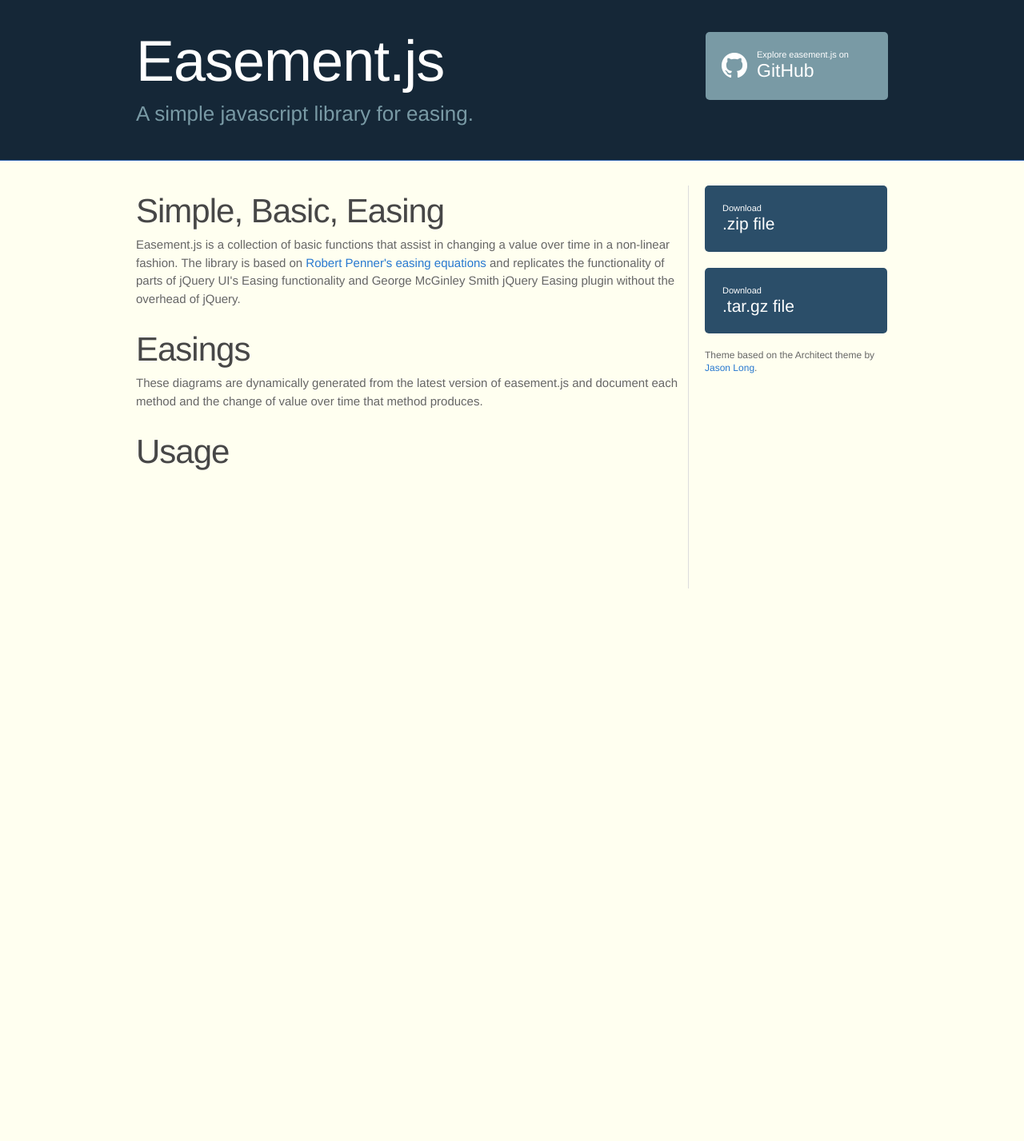
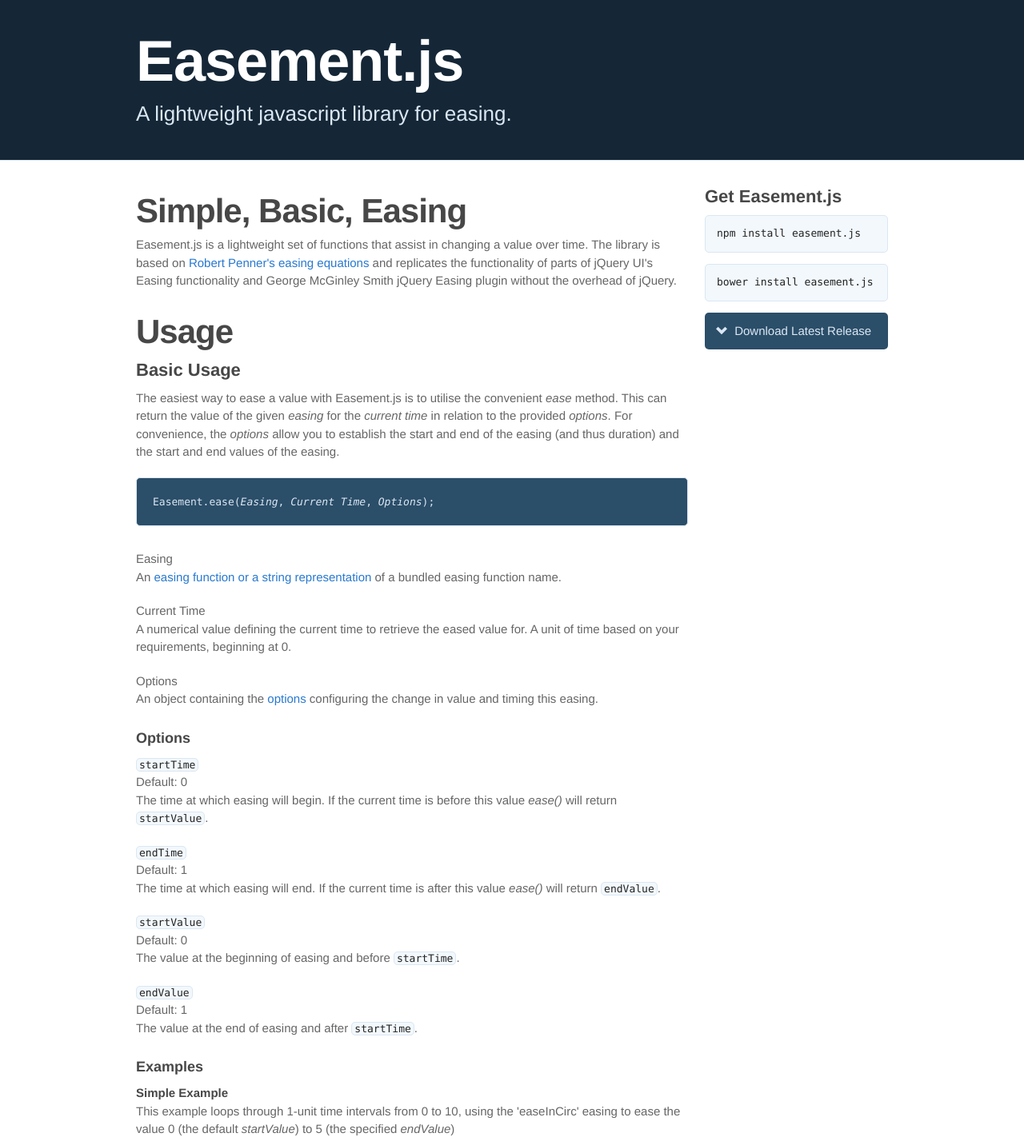
Before and after one commit to tjdavey/easement.js, a plain HTML site: page index.html in a window 1280 px wide. Shown: the top 1427 px of the page at 80% size. Before the commit the page ends 800 px from the top, so only its background shows below. Drawn offline with Linux system fonts and the light colour scheme; a script that the page names is missing.

Commit message:
Update for 1.0.1

```diff
--- a/index.html
+++ b/index.html
@@ -19,8 +19,7 @@
     <header>
       <div class="inner">
         <h1>Easement.js</h1>
-        <h2>A simple javascript library for easing.</h2>
-        <a href="https://github.com/tjdavey/easement.js" class="button"><small>Explore easement.js on</small>GitHub</a>
+        <h2>A lightweight javascript library for easing.</h2>
       </div>
     </header>
 
@@ -28,30 +27,143 @@
       <div class="inner clearfix">
         <section id="main-content">
           <h1>Simple, Basic, Easing</h1>
-		  <p>Easement.js is a collection of basic functions that assist in changing a value over time in a non-linear fashion. The library is based on <a href="http://www.robertpenner.com/easing/">Robert Penner's easing equations</a> and replicates the functionality of parts of jQuery UI's Easing functionality and George McGinley Smith jQuery Easing plugin without the overhead of jQuery.</p>
+		  <p>Easement.js is a lightweight set of functions that assist in changing a value over time. The library is based on <a href="http://www.robertpenner.com/easing/">Robert Penner's easing equations</a> and replicates the functionality of parts of jQuery UI's Easing functionality and George McGinley Smith jQuery Easing plugin without the overhead of jQuery.</p>
 
-		  <h1>Easings</h1>
+          <h1 id="usageSection">Usage</h1>
+          <h2 id="basicUsageSection">Basic Usage</h2>
+
+          <p>
+              The easiest way to ease a value with Easement.js is to utilise the convenient <em>ease</em> method. This
+              can return the value of the given <em>easing</em> for the <em>current time</em> in relation to the
+              provided <em>options</em>. For convenience, the <em>options</em> allow you to establish the start and end
+              of the easing (and thus duration) and the start and end values of the easing.
+          </p>
+
+          <pre class="signature">Easement.ease(<em>Easing</em>, <em>Current Time</em>, <em>Options</em>);</pre>
+
+          <dl>
+              <dt>
+                Easing
+              </dt>
+              <dd>
+                An <a href="#easingSection">easing function or a string representation</a> of a bundled easing function name.
+              </dd>
+              <dt>
+                Current Time
+              </dt>
+              <dd>
+                A numerical value defining the current time to retrieve the eased value for. A unit of time based on your requirements, beginning at 0.
+              </dd>
+              <dt>
+                Options
+              </dt>
+              <dd>
+                An object containing the <a href="#optionSection">options</a> configuring the change in value and timing this easing.
+              </dd>
+          </dl>
+
+          <h3 id="optionSection">Options</h3>
+
+          <dl>
+              <dt>
+                <code>startTime</code>
+              </dt>
+              <dd>
+                  Default: 0<br />
+                  The time at which easing will begin. If the current time is before this value  <em>ease()</em> will return <code>startValue</code>.
+              </dd>
+              <dt>
+                <code>endTime</code>
+              </dt>
+              <dd>
+                  Default: 1<br />
+                  The time at which easing will end. If the current time is after this value  <em>ease()</em> will return <code>endValue</code>.
+              </dd>
+              <dt>
+                <code>startValue</code>
+              </dt>
+              <dd>
+                  Default: 0<br />
+                  The value at the beginning of easing and before <code>startTime</code>.
+              </dd>
+              <dt>
+                <code>endValue</code>
+              </dt>
+              <dd>
+                  Default: 1<br />
+                  The value at the end of easing and after <code>startTime</code>.
+              </dd>
+          </dl>
+
+          <h3 id="exampleSection">Examples</h3>
+
+          <h4>Simple Example</h4>
+
+          <p>This example loops through 1-unit time intervals from 0 to 10, using the 'easeInCirc' easing to ease the value 0 (the default <em>startValue</em>) to 5 (the specified <em>endValue</em>)</p>
+
+          <pre id="simpleExample" class="exampleCode">
+var results = [];
+for (var i = 0; i <= 10; i++){
+  results.push(Easement.ease('easeInCirc', i, {
+    endTime: 10,
+    endValue: 5
+  }));
+}</pre>
+
+          <p>In this example <em>results</em> would be an array as such.</p>
+
+          <pre class="exampleOutput">
+[
+  0,
+  0.025062814466900174,
+  0.10102051443364402,
+  0.2303039929152717,
+  0.41742430504416006,
+  0.669872981077807,
+  0.9999999999999998,
+  1.4292857857285752,
+  2.000000000000001,
+  2.820550528229664,
+  5
+]</pre>
+
+          <h4>Advanced Example</h4>
+
+          <p>The options in this example are configured so the value will be eased from 2 to 8.2 using the 'easeInOutQuint' bundled easing function. The easing will begin at 500 time units, continuing for 1000 time units, ending at 1500 time units. This example will assign the value at 750 time units to <em>result</em>.</p>
+
+          <pre>var result = Easement.ease(Easement.easings.easeInOutQuint, 750, {
+    startTime: 500,
+    endTime: 1500,
+    startValue: 2,
+    endValue: 8.2
+});</pre>
+
+          <p>In this example <em>result</em> would be a value of <code>2.096875</code>.</p>
+
+		  <h1 id="easingSection">Easings</h1>
+          <h2 id="bundledEasingSection">Bundled Easing Functions</h2>
 		  <p>These diagrams are dynamically generated from the latest version of easement.js and document each method and the change of value over time that method produces.</p>
 
 		  <div id="easings">
+		  </div>
 
-		  </div>
-          <h1>Usage</h1>
-		  <p></p>
         </section>
 
         <aside id="sidebar">
-          <a href="https://github.com/tjdavey/easement.js/zipball/master" class="button">
-            <small>Download</small>
-            .zip file
+          <h2>Get Easement.js</h2>
+          <code>
+            npm install easement.js
+          </code>
+          <code>
+            bower install easement.js
+          </code>
+          <a href="https://github.com/tjdavey/easement.js/releases/latest" class="button">
+            <svg class="button-icon" viewBox="0 0 512 512">
+              <path d="M 96.00,96.00l-96.00,96.00l 256.00,256.00l 256.00-256.00l-96.00-96.00L 256.00,256.00L 96.00,96.00z"/>
+            </svg>
+            Download Latest Release
           </a>
-          <a href="https://github.com/tjdavey/easement.js/tarball/master" class="button">
-            <small>Download</small>
-            .tar.gz file
-          </a>
-          <p>
-          	Theme based on the Architect theme by <a href="https://twitter.com/jasonlong">Jason Long</a>.
-          </p>
+
         </aside>
       </div>
     </div>
--- a/js/main.js
+++ b/js/main.js
@@ -1,7 +1,8 @@
+// Setup a list of easings
 var easings_element = document.getElementById('easings');
 
-for(key in easement){
-    var easing = easement[key];
+for(key in easement.easings){
+    var easing = easement.easings[key];
 
     var easing_element = document.createElement('div');
     easing_element.setAttribute('class', 'easing easing-'+key);
--- a/stylesheets/stylesheet.css
+++ b/stylesheets/stylesheet.css
@@ -19,7 +19,7 @@
 	padding: 0;
 	border: 0;
 	font-size: 100%;
-	font: inherit;
+	font-family: inherit;
 	vertical-align: baseline;
 }
 /* HTML5 display-role reset for older browsers */
@@ -50,7 +50,7 @@
 body {
   font-size: 15px;
   line-height: 1.5;
-  background: #FFFFF0;
+  background: #FFFFFF;
   font-family: 'Helvetica Neue', Helvetica, Arial, serif;
   font-weight: 400;
   color: #666;
@@ -68,7 +68,7 @@
   padding-bottom: 40px;
   font-family: 'Helvetica Neue', Helvetica, Arial, serif;
   background: #152737;
-  border-bottom: solid 1px #275da1;
+  border-bottom: solid 1px #dbe7f3;
 }
 
 header h1 {
@@ -82,7 +82,7 @@
 
 header h2 {
   font-size: 26px;
-  color: #799AA5;
+  color: #dbe7f3;
   font-weight: normal;
   line-height: 1.3;
   width: 540px;
@@ -111,7 +111,6 @@
 
 aside#sidebar {
   width: 229px;
-  border-left: 1px solid #DDDDDD;
   padding-left: 20px;
   min-height: 504px;
   float: right;
@@ -132,34 +131,21 @@
   width: 184px;
   line-height: 1.2;
   font-size: 23px;
-  color: #fff;
+  color: #dbe7f3;
   padding: 22px;
   font-family: 'Helvetica Neue', Helvetica, Arial, serif;
   -webkit-border-radius: 5px;
   -moz-border-radius: 5px;
    border-radius: 5px;
 }
-a.button small {
-  display: block;
-  font-size: 11px;
+
+a.button svg {
+  fill: #dbe7f3;
 }
-header a.button {
-  width: 142px;
-  position: absolute;
-  right: 0;
-  top: 0;
-  padding-left: 64px;
-  background-color: #799AA5;
-  background-image: url(../images/github-mark.png);
-  background-repeat: no-repeat;
-  background-position: 20px center;
-}
-aside a.button {
-  width: 184px;
-  display: block;
-  background-color: #2B4E69;
-  margin-bottom: 20px;
-  font-size: 21px;
+
+a.button:hover, a.button:active, a.button:hover svg, a.button:active svg {
+  color: #FFFFFF;
+  fill: #FFFFFF;
 }
 
 code, pre {
@@ -167,26 +153,35 @@
   color: #222;
   margin-bottom: 30px;
   font-size: 13px;
+  background-color: #f2f8fc;
+  border: solid 1px #dbe7f3;
+  text-shadow: none;
+  -moz-border-radius: 5px;
+  -webkit-border-radius: 5px;
+  border-radius: 5px;
 }
 
 code {
-  background-color: #f2f8fc;
-  border: solid 1px #dbe7f3;
   padding: 0 3px;
 }
 
 pre {
   padding: 20px;
-  background: #fff;
-  text-shadow: none;
-  overflow: auto;
-  border: solid 1px #f2f2f2;
 }
+
 pre code {
-  color: #2879d0;
-  background-color: #fff;
   border: none;
   padding: 0;
+}
+
+pre.signature, code.signature {
+  background-color: #2B4E69;
+  border: 1px solid: #2B4E69;
+  color: #dbe7f3;
+}
+
+pre.signature em, code.signature em {
+    font-style: italic;
 }
 
 ul, ol, dl {
@@ -229,14 +224,14 @@
 
 /* GENERAL ELEMENT TYPE STYLES */
 
-#main-content h1 {
+#sidebar h1, #main-content h1 {
   font-family: 'Helvetica Neue', Helvetica, Arial, serif;
   font-size: 2.8em;
   letter-spacing: -1px;
   color: #474747;
 }
 
-#main-content h2 {
+#sidebar h2, #main-content h2 {
   font-family: 'Helvetica Neue', Helvetica, Arial, serif;
   font-size: 22px;
   font-weight: bold;
@@ -244,7 +239,7 @@
   color: #474747;
 }
 
-#main-content h3 {
+#sidebar h3, #main-content h3 {
   font-family: 'Helvetica Neue', Helvetica, Arial, serif;
   font-size: 18px;
   font-weight: bold;
@@ -301,9 +296,13 @@
   padding-left: 3px;
 }
 
+dl dt {
+  font-weight: 500;
+}
+
 dl dd {
-  font-style: italic;
-  font-weight: 100;
+  font-weight: 300;
+  margin-bottom: 20px;
 }
 
 footer {
@@ -335,6 +334,33 @@
 * html .clearfix {height: 1%;}
 .clearfix {display: block;}
 
+aside code {
+  padding: 14px;
+  width: 100%;
+  box-sizing: border-box;
+  display: block;
+  margin-bottom: 14px;
+}
+
+aside a.button {
+  padding: 14px;
+  width: 100%;
+  box-sizing: border-box;
+  display: block;
+  background-color: #2B4E69;
+  margin-bottom: 14px;
+  font-size: 15px;
+  float: left;
+}
+
+aside a.button .button-icon {
+    height: 14px;
+    width: 14px;
+    margin-right: 5px;
+    top: 1px;
+    position: relative;
+}
+
 /* EASINGS */
 .easing {
   width: 33%;
@@ -349,7 +375,7 @@
     border-left: 1px solid #ccc;
     border-bottom: 1px solid #ccc;
     height: 100px;
-    width: 100%;
+    width: 100px;
 }
 
 /* #Media Queries
```
Also changed, not shown: 1 other file.
